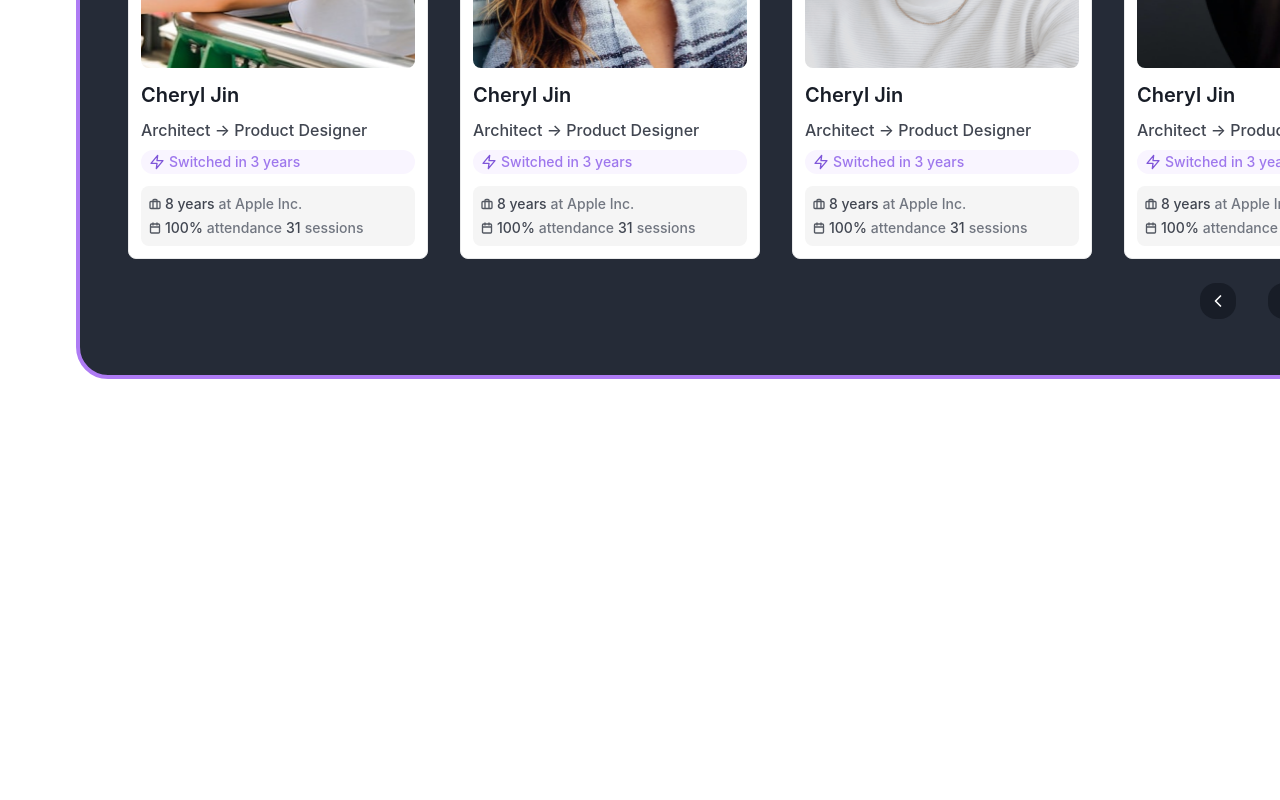
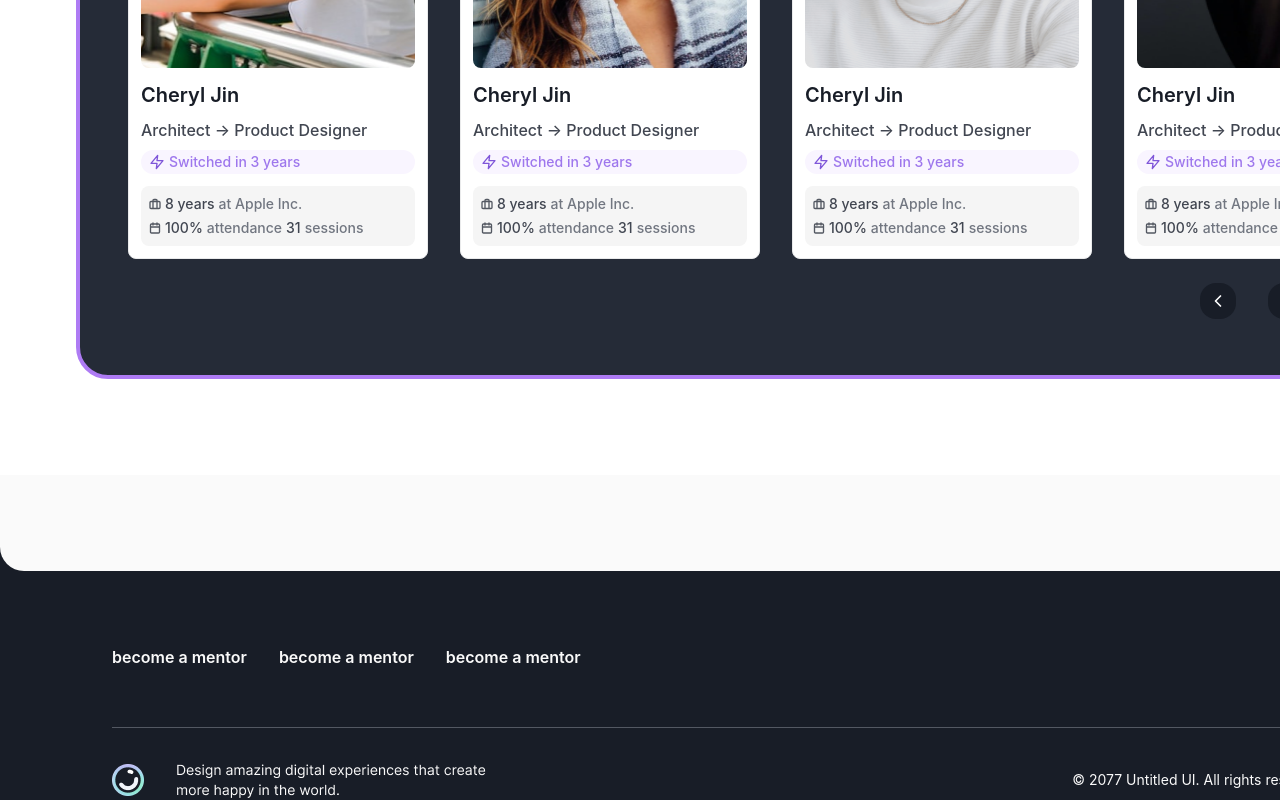
Before and after one commit to CamuStudio/career-mentor, a React (Vite) app: page / in a window 1280 px wide. Shown: the part 2899-3699 px from the top of the page. Before the commit the page ends 3374 px from the top, so only its background shows below. Built offline with nearby package versions, Linux system fonts and the light colour scheme.

Commit message:
Implemented Footer

```diff
--- a/src/pages/HomePage.jsx
+++ b/src/pages/HomePage.jsx
@@ -1,6 +1,7 @@
-import HeroSection from "../sections/HeroSection.jsx";
-import CareerSection from "../sections/CareerSection.jsx";
-import FeaturesSection from "../sections/FeaturesSection.jsx";
+import HeroSection from "../sections/HomePage/HeroSection.jsx";
+import CareerSection from "../sections/HomePage/CareerSection.jsx";
+import FeaturesSection from "../sections/HomePage/FeaturesSection.jsx";
+import Footer from "../sections/HomePage/Footer.jsx";
 
 export default function HomePage() {
     return (
@@ -8,6 +9,7 @@ export default function HomePage() {
             <HeroSection />
             <CareerSection />
             <FeaturesSection />
+            <Footer />
         </div>
 
     )
--- a/src/sections/FeaturesSection.jsx
+++ b/src/sections/HomePage/FeaturesSection.jsx
@@ -1,8 +1,8 @@
 
 /* TODO: update the background*/
 
-import FeaturesHeader from "../components/FeaturesSection/FeaturesHeader.jsx";
-import MentorCarousel from "../components/FeaturesSection/MentorCarousel.jsx";
+import FeaturesHeader from "../../components/FeaturesSection/FeaturesHeader.jsx";
+import MentorCarousel from "../../components/FeaturesSection/MentorCarousel.jsx";
 
 
 /**
--- /dev/null
+++ b/src/sections/HomePage/Footer.jsx
@@ -0,0 +1,36 @@
+import Logo from '../../assets/LogoWithText.png'
+
+export default function Footer() {
+    return (
+        <footer className={`flex flex-col gap-2.5 items-center  bg-Gray-900 relative`}>
+            {/*<div className="w-full h-24 flex-shrink-0 flex-1 rounded-b-3xl bg-red-500"></div>*/}
+            <div className="h-24 w-full rounded-b-3xl bg-Gray-50"></div>
+                <div className={`flex flex-col gap-8 items-center pt-16 pb-12`}>
+                    <div className={`flex flex-col items-start w-[1280px] px-8 gap-12`}>
+                        <div className={`flex items-start gap-8`}>
+                            <p className={`text-Gray-50 font-semibold leading-6`}>
+                                become a mentor
+                            </p>
+                            <p className={`text-Gray-50 font-semibold leading-6`}>
+                                become a mentor
+                            </p>
+                            <p className={`text-Gray-50 font-semibold leading-6`}>
+                                become a mentor
+                            </p>
+                        </div>
+                    </div>
+                </div>
+                <div className={`flex w-[1280px] flex-col gap-8 items-start px-8`}>
+                    <div className={`h-[1px] w-full bg-Gray-600`}></div>
+                    <div className={`self-stretch flex justify-between items-center`}>
+                        <div className={`flex w-[384px] items-center gap-8`}>
+                            <img src={Logo} alt='logo'/>
+                        </div>
+                        <p className={`text-Gray-50 text-sm leading-5`}>
+                            © 2077 Untitled UI. All rights reserved.
+                        </p>
+                    </div>
+                </div>
+        </footer>
+)
+}
--- a/src/sections/HeroSection.jsx
+++ b/src/sections/HomePage/HeroSection.jsx
@@ -1,5 +1,5 @@
-import HeroText from "../components/HeroSection/HeroText.jsx";
-import Companies from "../components/HeroSection/Companies.jsx";
+import HeroText from "../../components/HeroSection/HeroText.jsx";
+import Companies from "../../components/HeroSection/Companies.jsx";
 
 /**
  * The hero section
--- a/tailwind.config.js
+++ b/tailwind.config.js
@@ -13,6 +13,7 @@ export default {
         'text-gradient': 'radial-gradient(314.96% 155.59% at 72.22% 118.89%, #7CDDB8 11.49%, #89C9E1 28.64%, #A39EE5 78.94%)',
       },
       colors: {
+        'Gray-50': '#FAFAFA',
         'Gray-100': '#F5F5F5',
         'Gray-200': '#E9EAEB',
         'Gray-300': '#D5D7DA',
```
Also changed, not shown: src/sections/HomePage/CareerSection.jsx (renamed from src/sections/CareerSection.jsx, +4 -4 lines), src/assets/LogoWithText.png (added).
